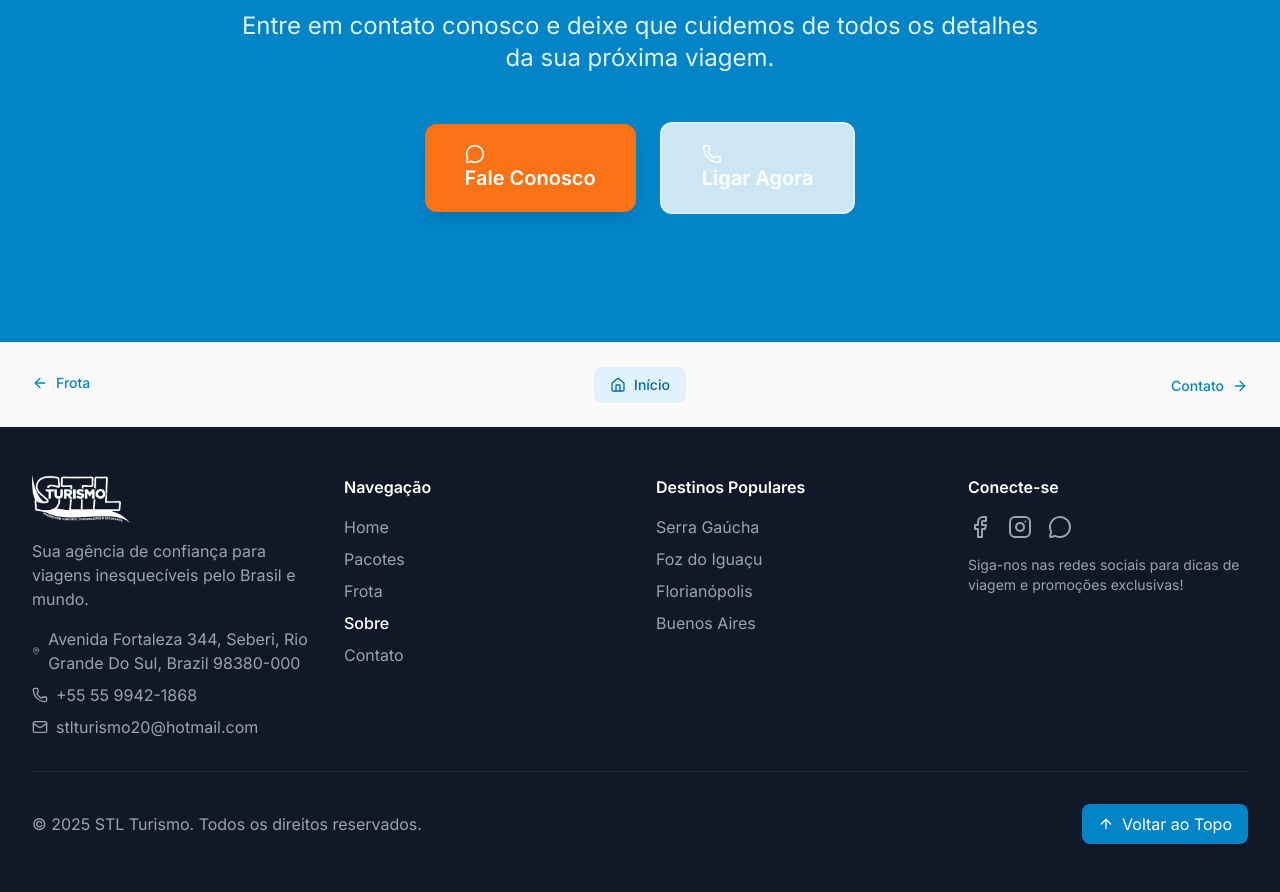
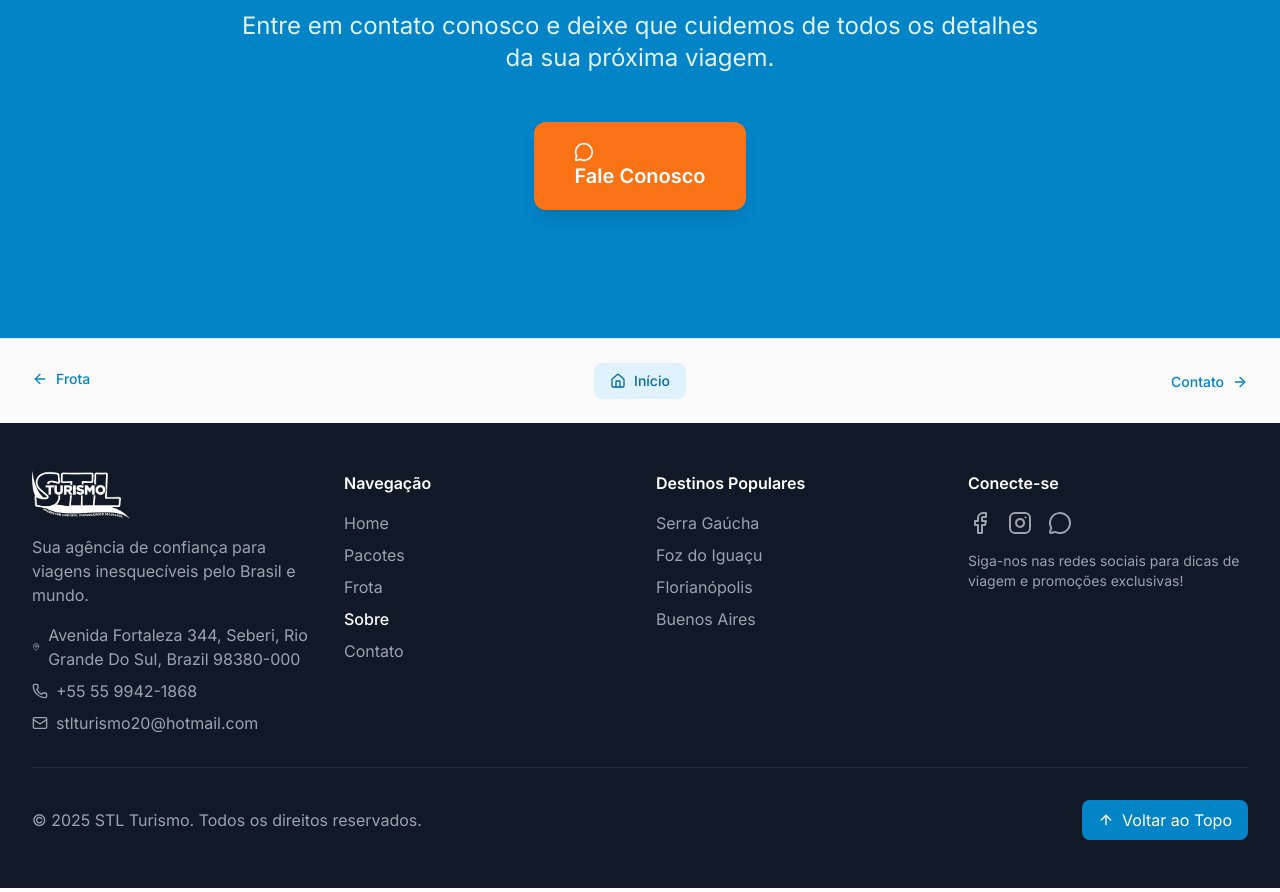
Before and after one commit to Ferreira2912/stl-turismo, a React (Vite) app: page /sobre in a window 1280 px wide. Shown: the part 2180-3072 px from the top of the page. Built offline with nearby package versions, Linux system fonts and the light colour scheme; no server answers; the HTML template or start-up script is replaced by a standard one.

Commit message:
botoes fix

```diff
--- a/src/pages/About.jsx
+++ b/src/pages/About.jsx
@@ -182,14 +182,7 @@ const About = () => {
               Fale Conosco
             </Button>
 
-            <Button
-              variant="outline"
-              size="xl"
-              className="border-2 border-white/30 text-white hover:bg-white hover:text-primary-700 backdrop-blur-sm bg-white/10 transform hover:scale-105 transition-all duration-300"
-            >
-              <Phone size={20} className="mr-2" />
-              Ligar Agora
-            </Button>
+            {/* Botão 'Ligar Agora' removido conforme solicitado */}
           </div>
         </div>
       </section>
--- a/src/pages/Fleet.jsx
+++ b/src/pages/Fleet.jsx
@@ -430,6 +430,7 @@ const Fleet = () => {
             <Button
               variant="outline"
               size="xl"
+              onClick={() => openWhatsApp("Olá! Gostaria de verificar a disponibilidade da frota para minha viagem.")}
               className="border-2 border-white/30 text-white hover:bg-white hover:text-primary-700 backdrop-blur-sm bg-white/10 transform hover:scale-105 transition-all duration-300"
             >
               <Car size={20} className="mr-2" />
--- a/src/pages/Packages.jsx
+++ b/src/pages/Packages.jsx
@@ -150,7 +150,7 @@ const Packages = () => {
             <p className="text-xl md:text-2xl text-white/90 mb-12 leading-relaxed max-w-3xl mx-auto">
               Descubra experiências únicas com nossos pacotes nacionais e internacionais.
               <br className="hidden md:block" />
-              Conforto, segurança e momentos inesquecíveis.
+               Conforto, segurança e momentos inesquecíveis.
             </p>
           </div>
         </div>
```
